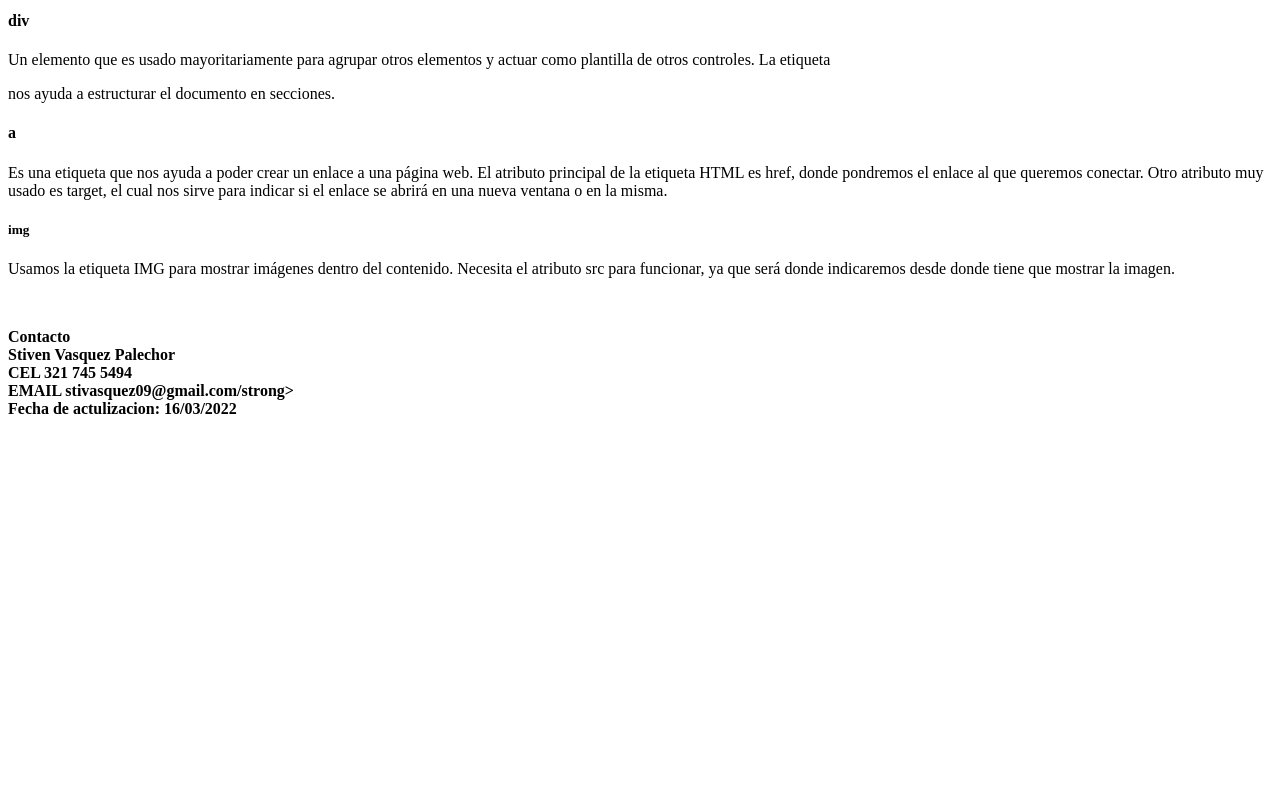
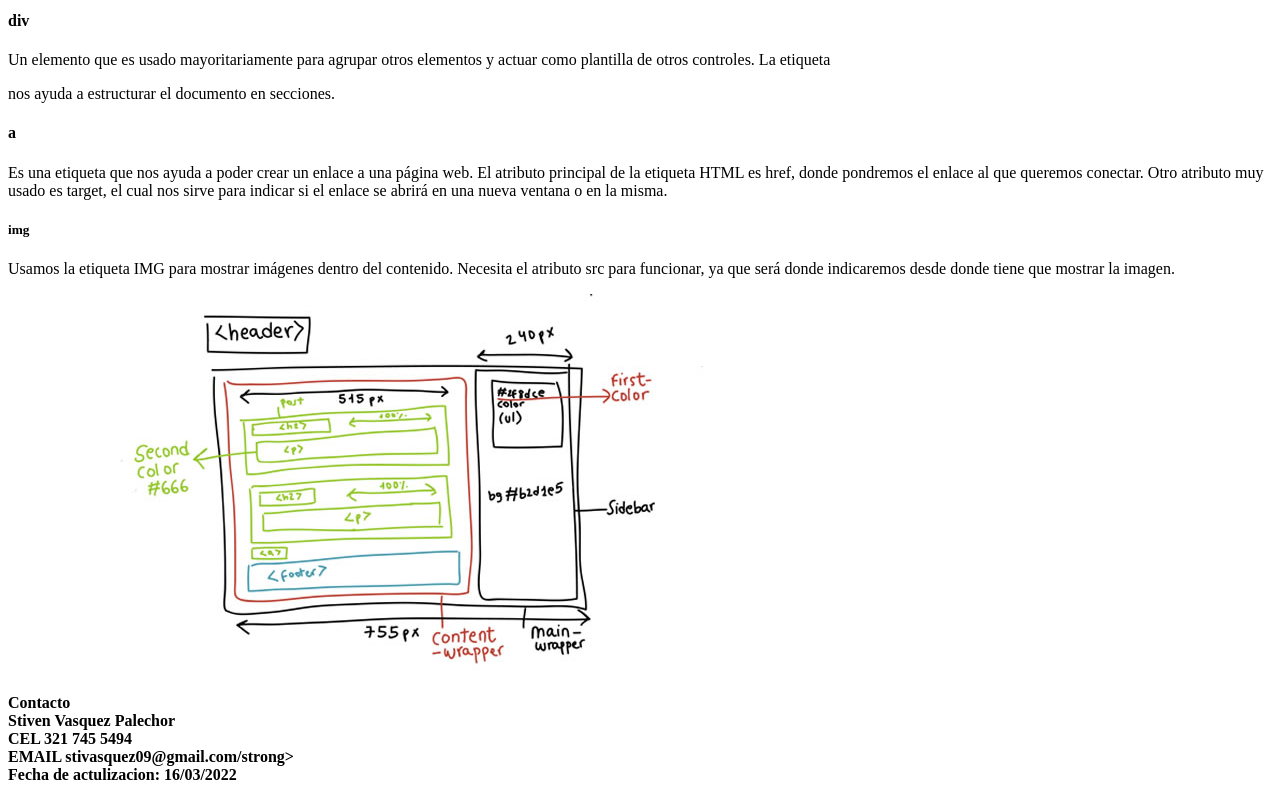
Before and after one commit to stivasquez09/DSW-StivenVasquez, a plain HTML site: page DSW-FASE1/DSW-FASE2/desing.html in a window 1280 px wide. Shown: the part 576-1376 px from the top of the page. Before the commit the page ends 1010 px from the top, so only its background shows below. Drawn offline with Linux system fonts and the light colour scheme.

```diff
--- a/DSW-FASE1/DSW-FASE2/desing.html
+++ b/DSW-FASE1/DSW-FASE2/desing.html
@@ -50,7 +50,7 @@
         <p>Es una etiqueta que nos ayuda a poder crear un enlace a una página web. El atributo principal de la etiqueta HTML es href, donde pondremos el enlace al que queremos conectar. Otro atributo muy usado es target, el cual nos sirve para indicar si el enlace se abrirá en una nueva ventana o en la misma.</p>
         <H5>img</H5>
         <p>Usamos la etiqueta IMG para mostrar imágenes dentro del contenido. Necesita el atributo src para funcionar, ya que será donde indicaremos desde donde tiene que mostrar la imagen.</p>
-        <img src="" alt="">
+        <img src="img/maquetacion-web.jpg" alt="">
     </article>
     <footer>
         <p>
```
Also changed, not shown: DSW-FASE1/DSW-FASE2/img/estructura-tema-html5-500x250.gif (deleted), DSW-FASE1/DSW-FASE2/img/maquetacion-web.jpg (added).
